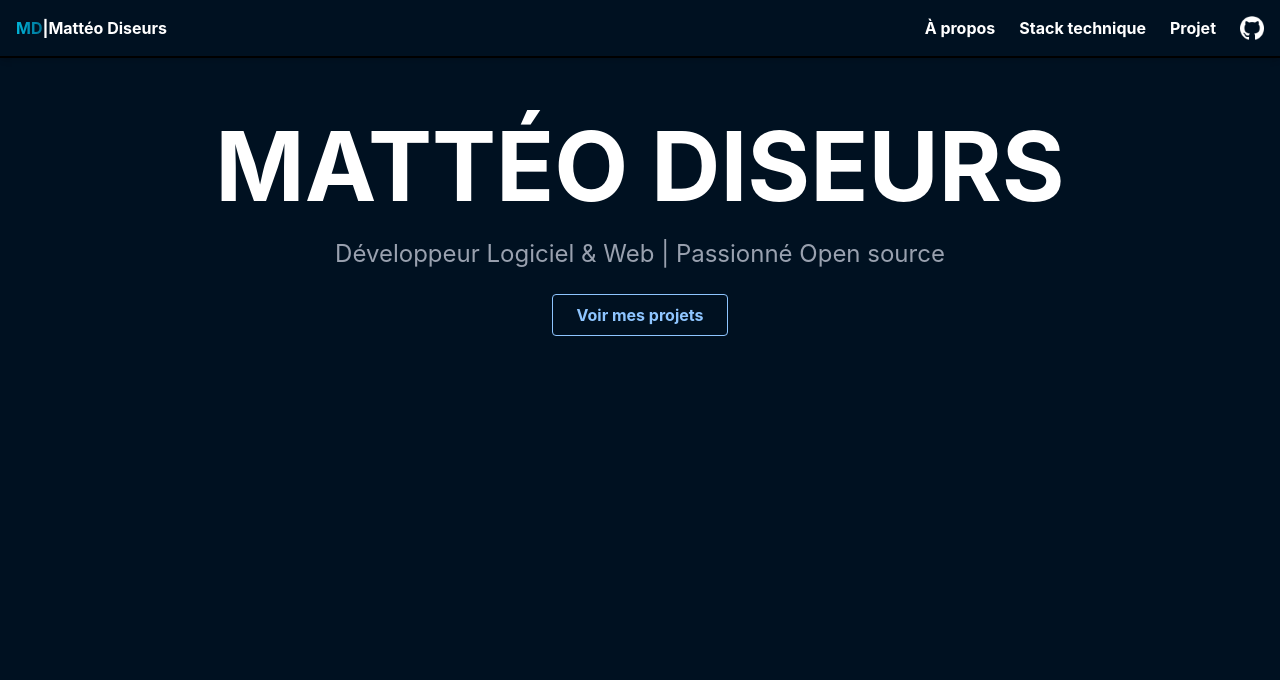
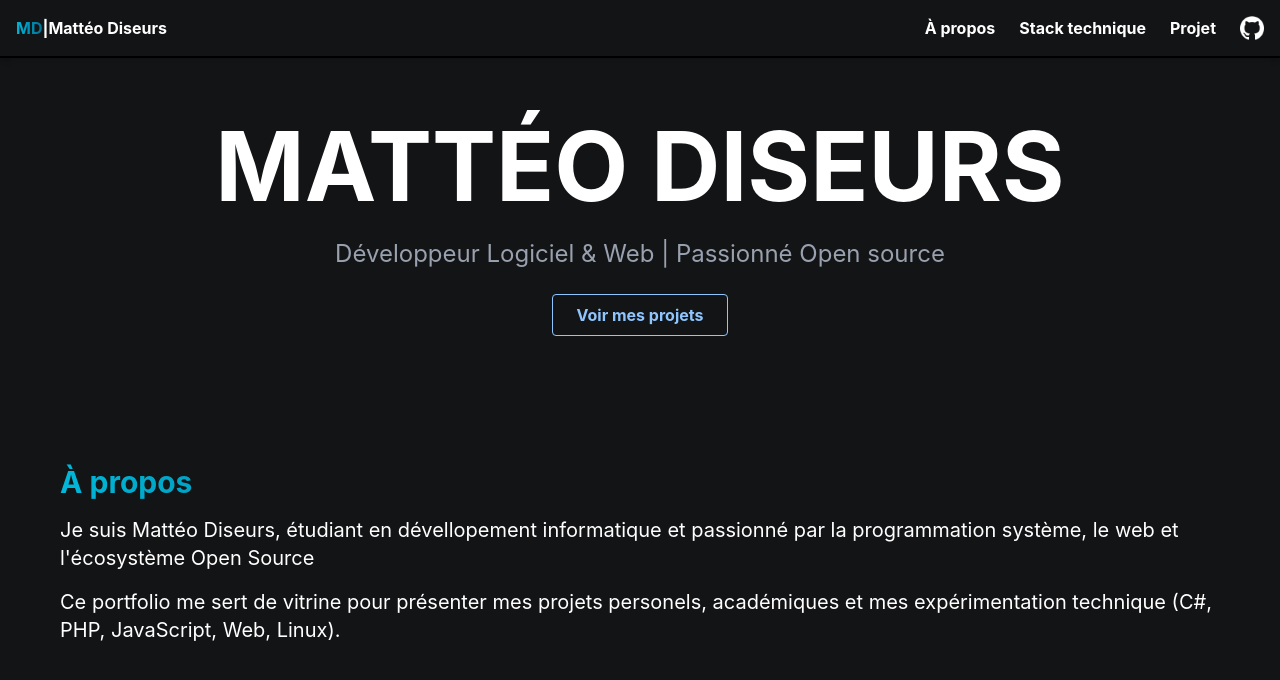
Before and after one commit to LoKiass/portfolio, a Vue app: page / in a window 1280 px wide. Shown: the top 680 px of the page. Built offline with nearby package versions, Linux system fonts and the light colour scheme.

Commit message:
Add About component and update App.vue; fix background color in style.css

```diff
--- a/src/App.vue
+++ b/src/App.vue
@@ -1,12 +1,13 @@
 <script setup>
 import Navbar from "@/components/Navbar.vue";
 import Header from "@/components/Header.vue";
+import About from "@/components/About.vue";
 </script>
 
 <template>
   <Navbar /> <!-- Navbar component -->
   <Header /> <!-- Header component -->
-
+  <About /> <!-- About component -->
 </template>
 
 <style scoped>
--- a/src/assets/style.css
+++ b/src/assets/style.css
@@ -1,5 +1,5 @@
 @import "tailwindcss";
 
 body{
-    background-color: rgb(0 17 33);
+    background-color: rgb(19, 20, 22);
 }
--- /dev/null
+++ b/src/components/About.vue
@@ -0,0 +1,19 @@
+<script setup>
+
+</script>
+
+<template>
+<div class="about m-15 gap-6" >
+  <h2 class="bg-linear-to-r from-cyan-500 via-cyan-800 to-cyan-900 bg-clip-text text-transparent text-xl md:text-3xl font-bold py-2">À propos</h2>
+  <p class="text-white md:text-xl py-2">
+    Je suis Mattéo Diseurs, étudiant en dévellopement informatique et passionné par la programmation système, le web et l'écosystème Open Source
+  </p>
+  <p class="text-white md:text-xl py-2">
+    Ce portfolio me sert de vitrine pour présenter mes projets personels, académiques et mes expérimentation technique (C#, PHP, JavaScript, Web, Linux).
+  </p>
+</div>
+</template>
+
+<style scoped>
+
+</style>s
--- a/src/components/Header.vue
+++ b/src/components/Header.vue
@@ -4,7 +4,7 @@
 
 
 <template>
-  <div class="min-h-screen flex flex-col items-center text-center gap-6 p-15">
+  <div class="flex flex-col items-center text-center gap-6 p-15">
     <h1 class="text-white text-6xl md:text-8xl font-bold">MATTÉO DISEURS</h1>
     <p class="text-gray-400 text-xl md:text-2xl">
       Développeur Logiciel & Web | Passionné Open source
```
